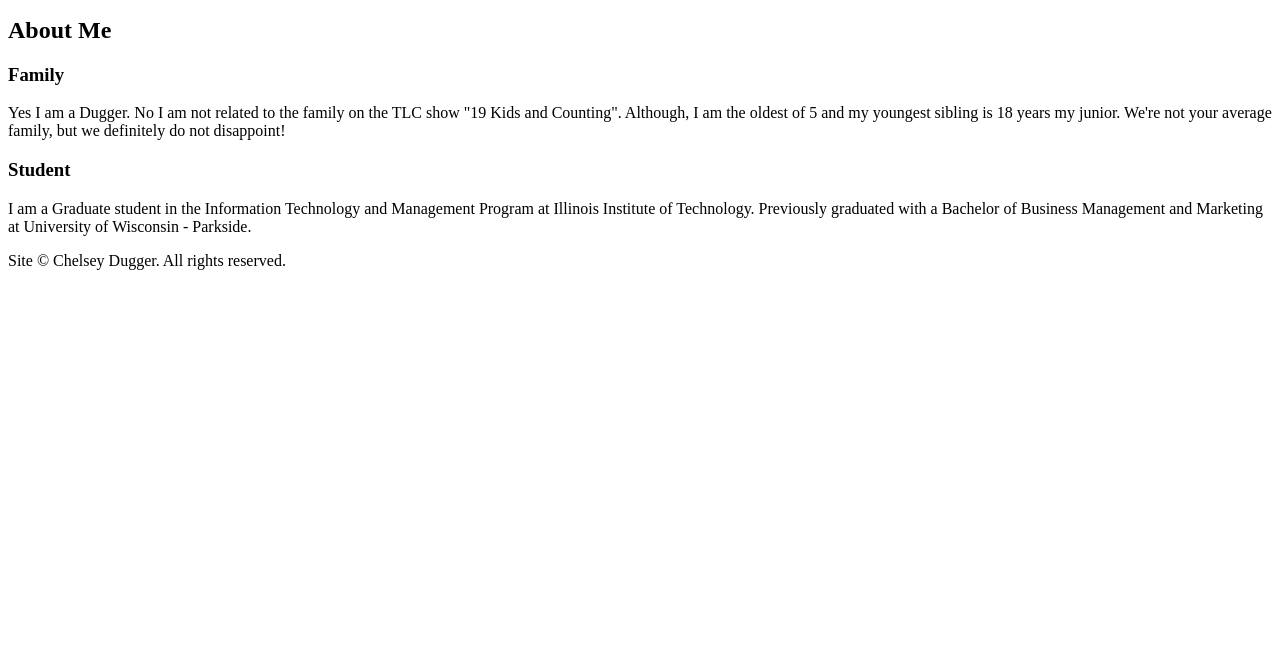
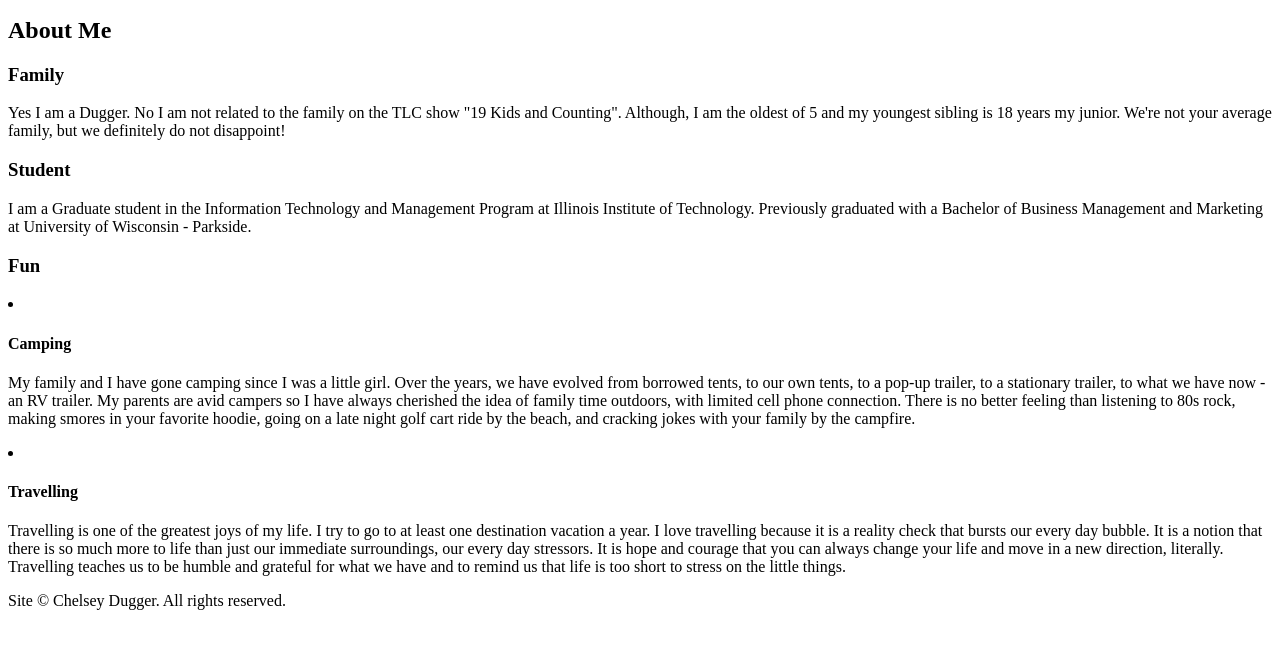
Before and after one commit to c-dagger/project-one, a plain HTML site: page index.html in a window 1280 px wide. Shown: the part 101-750 px from the top of the page. Drawn offline with Linux system fonts and the light colour scheme.

Commit message:
Add hobbies content

```diff
--- a/index.html
+++ b/index.html
@@ -30,6 +30,31 @@
           a Bachelor of Business Management and Marketing at University of
           Wisconsin - Parkside.
         </p>
+        <h3>Fun</h3>
+          <li><h4>Camping</h4></li>
+          <p>
+            My family and I have gone camping since I was a little girl. Over
+            the years, we have evolved from borrowed tents, to our own tents, to
+            a pop-up trailer, to a stationary trailer, to what we have now - an
+            RV trailer. My parents are avid campers so I have always cherished
+            the idea of family time outdoors, with limited cell phone
+            connection. There is no better feeling than listening to 80s rock,
+            making smores in your favorite hoodie, going on a late night golf
+            cart ride by the beach, and cracking jokes with your family by the
+            campfire.
+          </p>
+          <li><h4>Travelling</h4></li>
+          <p>
+            Travelling is one of the greatest joys of my life. I try to go to at
+            least one destination vacation a year.  I love travelling because it
+            is a reality check that bursts our every day bubble. It is a notion
+            that there  is so much more to life than just our immediate
+            surroundings, our every day stressors. It is hope and courage  that
+            you can always change your life and move in a new direction,
+            literally. Travelling teaches us to be humble and  grateful for what
+            we have and to remind us that life is too short to stress on the
+            little things.
+          </p>
       </article>
     </main>
       <footer id="footer">
```
